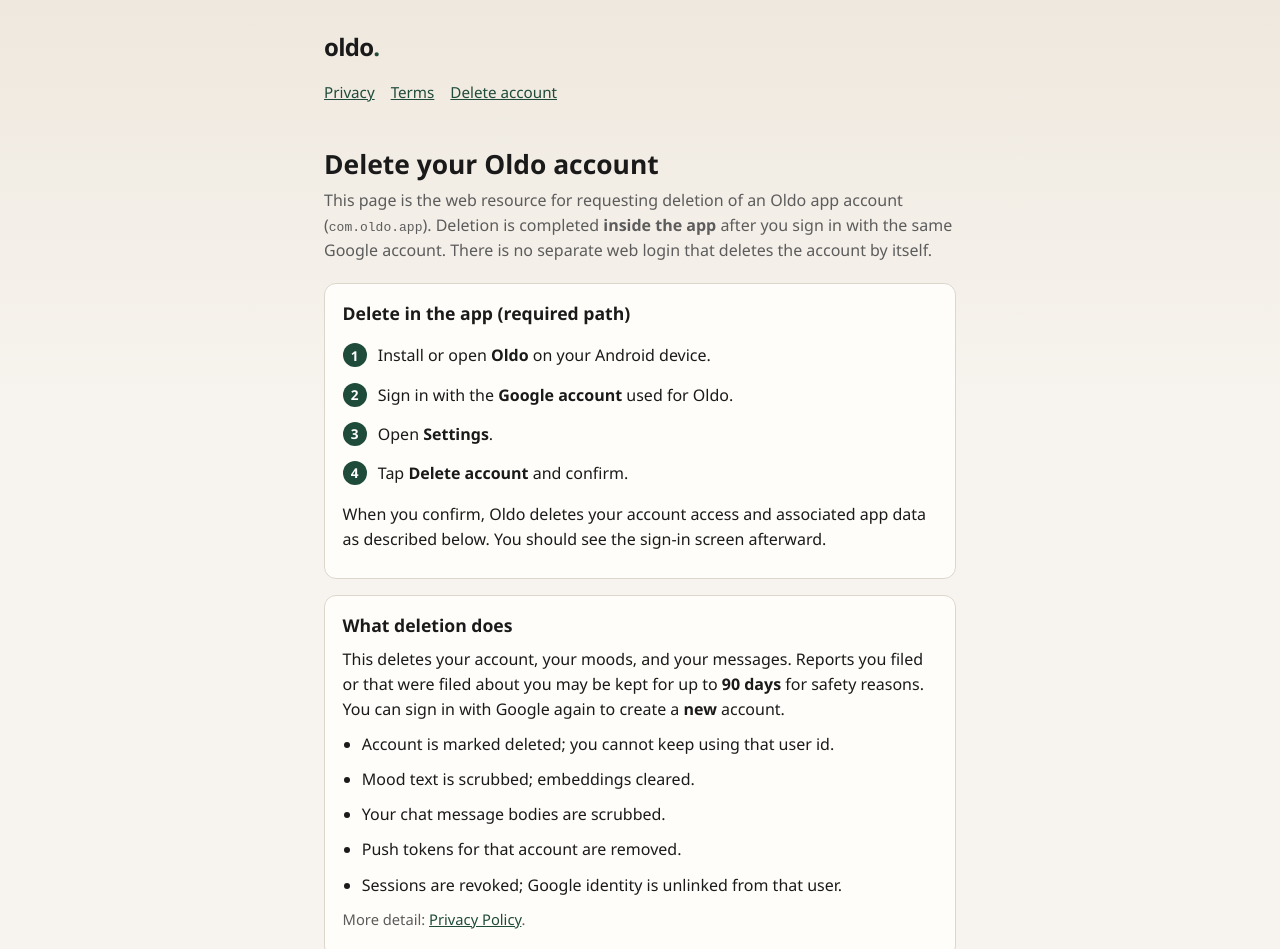
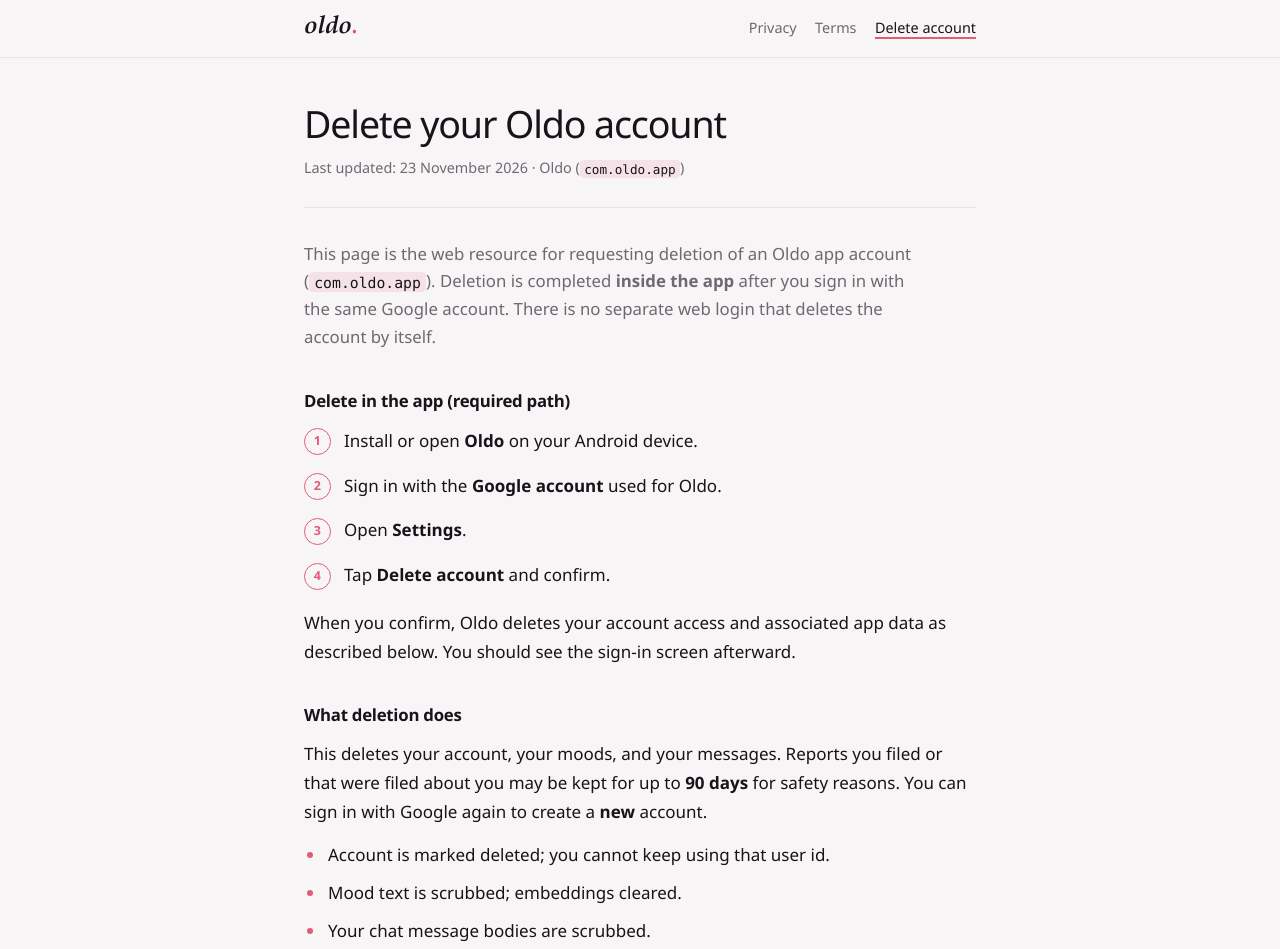
Before and after one commit to sidiscoding69-cmyk/oldo-legal, a plain HTML site: page delete-account/index.html in a window 1280 px wide. Shown: the top 949 px of the page. Drawn offline with Linux system fonts and the light colour scheme.

Commit message:
Restyle legal pages: editorial Oldo VISUAL look.
Co-authored-by: Cursor <cursoragent@cursor.com>

```diff
--- a/delete-account/index.html
+++ b/delete-account/index.html
@@ -7,16 +7,21 @@
     <link rel="stylesheet" href="../styles.css" />
   </head>
   <body>
-    <header>
-      <a class="brand" href="https://oldo.social/privacy">oldo<span>.</span></a>
-      <nav>
-        <a href="https://oldo.social/privacy">Privacy</a>
-        <a href="https://oldo.social/terms">Terms</a>
-        <a href="https://oldo.social/delete-account">Delete account</a>
-      </nav>
+    <header class="site-header">
+      <div class="header-inner">
+        <a class="brand" href="https://oldo.social/privacy">oldo<span>.</span></a>
+        <nav aria-label="Legal">
+          <a href="https://oldo.social/privacy">Privacy</a>
+          <a href="https://oldo.social/terms">Terms</a>
+          <a href="https://oldo.social/delete-account" aria-current="page">Delete account</a>
+        </nav>
+      </div>
     </header>
-    <main>
-      <h1>Delete your Oldo account</h1>
+    <main class="doc">
+      <header class="doc-header">
+        <h1>Delete your Oldo account</h1>
+        <p class="meta">Last updated: 23 November 2026 · Oldo (<code>com.oldo.app</code>)</p>
+      </header>
       <p class="lead">
         This page is the web resource for requesting deletion of an Oldo app
         account (<code>com.oldo.app</code>). Deletion is completed
@@ -25,7 +30,7 @@
         itself.
       </p>
 
-      <section class="card">
+      <section>
         <h2>Delete in the app (required path)</h2>
         <ol class="steps">
           <li>Install or open <strong>Oldo</strong> on your Android device.</li>
@@ -39,7 +44,7 @@
         </p>
       </section>
 
-      <section class="card">
+      <section>
         <h2>What deletion does</h2>
         <p>
           This deletes your account, your moods, and your messages. Reports you
@@ -60,7 +65,7 @@
         </p>
       </section>
 
-      <section class="card">
+      <section>
         <h2>If you already uninstalled Oldo</h2>
         <p>
           Reinstall Oldo from the same distribution you used before (Play closed
@@ -77,7 +82,7 @@
         </p>
       </section>
 
-      <section class="card">
+      <section>
         <h2>Sign-out is not deletion</h2>
         <p>
           Signing out only clears the session on your device. Your account and
@@ -85,8 +90,13 @@
         </p>
       </section>
     </main>
-    <footer>
-      <p>Last updated: 23 November 2026 · Oldo (<code>com.oldo.app</code>)</p>
+    <footer class="site-footer">
+      <nav aria-label="Legal footer">
+        <a href="https://oldo.social/privacy">Privacy</a>
+        <a href="https://oldo.social/terms">Terms</a>
+        <a href="https://oldo.social/delete-account" aria-current="page">Delete account</a>
+      </nav>
+      <p class="meta">Last updated: 23 November 2026 · Oldo (<code>com.oldo.app</code>)</p>
     </footer>
   </body>
 </html>
--- a/styles.css
+++ b/styles.css
@@ -1,138 +1,277 @@
 :root {
   color-scheme: light;
-  --bg: #f7f4ef;
-  --ink: #1a1a1a;
-  --muted: #5c5c5c;
-  --line: #ddd6cc;
-  --accent: #1f4b3a;
-  --card: #fffdf9;
+  --bg: #f7f5f6;
+  --text: #16141a;
+  --muted: #6e6872;
+  --border: #e7e2e6;
+  --accent: #e25c78;
+  --accent-soft: rgba(226, 92, 120, 0.12);
   --max: 42rem;
-  font-family: "Segoe UI", system-ui, -apple-system, sans-serif;
+  --pad: 1.25rem;
+  --sans: "Segoe UI", ui-sans-serif, system-ui, -apple-system, sans-serif;
+  --serif: "Iowan Old Style", "Palatino Linotype", Palatino, "Times New Roman",
+    Times, serif;
 }
 
 * {
   box-sizing: border-box;
 }
 
+html {
+  -webkit-text-size-adjust: 100%;
+}
+
 body {
   margin: 0;
-  background: linear-gradient(180deg, #efe8de 0%, var(--bg) 28%, var(--bg) 100%);
-  color: var(--ink);
-  line-height: 1.55;
+  min-height: 100vh;
+  background: var(--bg);
+  color: var(--text);
+  font-family: var(--sans);
+  font-size: 1.0625rem;
+  line-height: 1.7;
+  font-weight: 400;
 }
 
 a {
   color: var(--accent);
+  text-decoration-thickness: 1px;
+  text-underline-offset: 0.18em;
+  transition: color 0.15s ease, text-decoration-color 0.15s ease;
 }
 
-header,
-main,
-footer {
-  max-width: var(--max);
-  margin: 0 auto;
-  padding: 1.25rem 1.25rem 0;
+a:hover {
+  color: #c94462;
+  text-decoration-color: currentColor;
 }
 
-header {
-  padding-top: 1.75rem;
+a:focus-visible {
+  outline: 2px solid var(--accent);
+  outline-offset: 3px;
+  border-radius: 2px;
+}
+
+.site-header {
+  border-bottom: 1px solid var(--border);
+  background: rgba(247, 245, 246, 0.92);
+  backdrop-filter: blur(8px);
+  position: sticky;
+  top: 0;
+  z-index: 10;
+}
+
+.header-inner {
+  max-width: calc(var(--max) + 2 * var(--pad));
+  margin: 0 auto;
+  padding: 1rem var(--pad);
+  display: flex;
+  flex-wrap: wrap;
+  align-items: baseline;
+  justify-content: space-between;
+  gap: 0.75rem 1.5rem;
 }
 
 .brand {
-  font-size: 1.5rem;
-  font-weight: 700;
-  letter-spacing: -0.03em;
+  font-family: var(--serif);
+  font-style: italic;
+  font-size: 1.55rem;
+  font-weight: 600;
+  letter-spacing: -0.02em;
+  line-height: 1;
   text-decoration: none;
-  color: var(--ink);
+  color: var(--text);
+}
+
+.brand:hover {
+  color: var(--text);
 }
 
 .brand span {
   color: var(--accent);
+  font-style: italic;
 }
 
-nav {
+.site-header nav,
+.site-footer nav {
   display: flex;
   flex-wrap: wrap;
-  gap: 0.75rem 1rem;
-  margin: 1rem 0 0;
-  font-size: 0.95rem;
+  gap: 0.35rem 1.15rem;
+  font-size: 0.9rem;
+}
+
+.site-header nav a,
+.site-footer nav a {
+  color: var(--muted);
+  text-decoration: none;
+}
+
+.site-header nav a:hover,
+.site-footer nav a:hover {
+  color: var(--accent);
+}
+
+.site-header nav a[aria-current="page"] {
+  color: var(--text);
+  text-decoration: underline;
+  text-decoration-color: var(--accent);
+  text-underline-offset: 0.28em;
+  text-decoration-thickness: 1.5px;
+}
+
+.doc {
+  max-width: calc(var(--max) + 2 * var(--pad));
+  margin: 0 auto;
+  padding: 2.75rem var(--pad) 3.5rem;
+}
+
+.doc-header {
+  margin: 0 0 2rem;
+  padding: 0 0 1.75rem;
+  border-bottom: 1px solid var(--border);
 }
 
 h1 {
-  font-size: 1.65rem;
-  line-height: 1.2;
-  margin: 1.5rem 0 0.5rem;
+  font-family: var(--sans);
+  font-size: clamp(1.85rem, 4.5vw, 2.35rem);
+  font-weight: 500;
+  letter-spacing: -0.03em;
+  line-height: 1.15;
+  margin: 0 0 0.75rem;
+  color: var(--text);
+}
+
+.meta {
+  margin: 0;
+  font-size: 0.9rem;
+  color: var(--muted);
+  line-height: 1.5;
 }
 
 .lead {
+  margin: 0 0 2.5rem;
   color: var(--muted);
-  margin: 0 0 1.25rem;
+  font-size: 1.05rem;
+  line-height: 1.65;
+  max-width: 38rem;
 }
 
-.card {
-  background: var(--card);
-  border: 1px solid var(--line);
-  border-radius: 12px;
-  padding: 1rem 1.1rem;
-  margin: 0 0 1rem;
+section {
+  margin: 0 0 2.35rem;
+  padding: 0;
+  background: none;
+  border: none;
+  border-radius: 0;
 }
 
 h2 {
-  font-size: 1.1rem;
-  margin: 0 0 0.5rem;
+  font-size: 1.05rem;
+  font-weight: 600;
+  letter-spacing: -0.015em;
+  line-height: 1.35;
+  margin: 0 0 0.85rem;
+  color: var(--text);
 }
 
-p,
-li {
-  margin: 0 0 0.65rem;
+p {
+  margin: 0 0 0.9rem;
 }
 
-ul {
-  margin: 0 0 0.5rem;
-  padding-left: 1.2rem;
+p:last-child {
+  margin-bottom: 0;
+}
+
+ul,
+ol:not(.steps) {
+  margin: 0 0 0.9rem;
+  padding-left: 1.35rem;
+}
+
+li {
+  margin: 0 0 0.55rem;
+  padding-left: 0.15rem;
+}
+
+li:last-child {
+  margin-bottom: 0;
+}
+
+li::marker {
+  color: var(--accent);
 }
 
 .note {
-  font-size: 0.92rem;
+  font-size: 0.95rem;
   color: var(--muted);
+  margin-top: 0.85rem;
+}
+
+code {
+  font-family: ui-monospace, "Cascadia Code", "Segoe UI Mono", Menlo, Consolas,
+    monospace;
+  font-size: 0.88em;
+  background: var(--accent-soft);
+  color: var(--text);
+  padding: 0.12em 0.35em;
+  border-radius: 4px;
 }
 
 .steps {
   counter-reset: step;
   list-style: none;
   padding: 0;
+  margin: 0 0 1.15rem;
 }
 
 .steps li {
   counter-increment: step;
   position: relative;
-  padding-left: 2.2rem;
-  margin-bottom: 0.9rem;
+  padding: 0 0 0 2.5rem;
+  margin: 0 0 1rem;
+  min-height: 1.6rem;
 }
 
 .steps li::before {
   content: counter(step);
   position: absolute;
   left: 0;
-  top: 0;
-  width: 1.5rem;
-  height: 1.5rem;
+  top: 0.1rem;
+  width: 1.55rem;
+  height: 1.55rem;
   border-radius: 999px;
-  background: var(--accent);
-  color: #fff;
-  font-size: 0.85rem;
-  font-weight: 700;
+  border: 1px solid var(--accent);
+  background: transparent;
+  color: var(--accent);
+  font-size: 0.78rem;
+  font-weight: 600;
   display: grid;
   place-items: center;
+  line-height: 1;
 }
 
-footer {
-  padding-bottom: 2.5rem;
-  color: var(--muted);
+.site-footer {
+  border-top: 1px solid var(--border);
+  max-width: calc(var(--max) + 2 * var(--pad));
+  margin: 0 auto;
+  padding: 1.5rem var(--pad) 2.75rem;
+  display: flex;
+  flex-direction: column;
+  gap: 0.85rem;
+}
+
+.site-footer .meta {
   font-size: 0.85rem;
 }
 
-footer p {
-  margin-top: 1.5rem;
-  border-top: 1px solid var(--line);
-  padding-top: 1rem;
+@media (max-width: 560px) {
+  .header-inner {
+    flex-direction: column;
+    align-items: flex-start;
+  }
+
+  .doc {
+    padding-top: 2rem;
+  }
+
+  h1 {
+    font-size: 1.75rem;
+  }
 }
```
Also changed, not shown: privacy/index.html (+30 -20 lines), terms/index.html (+29 -19 lines).
